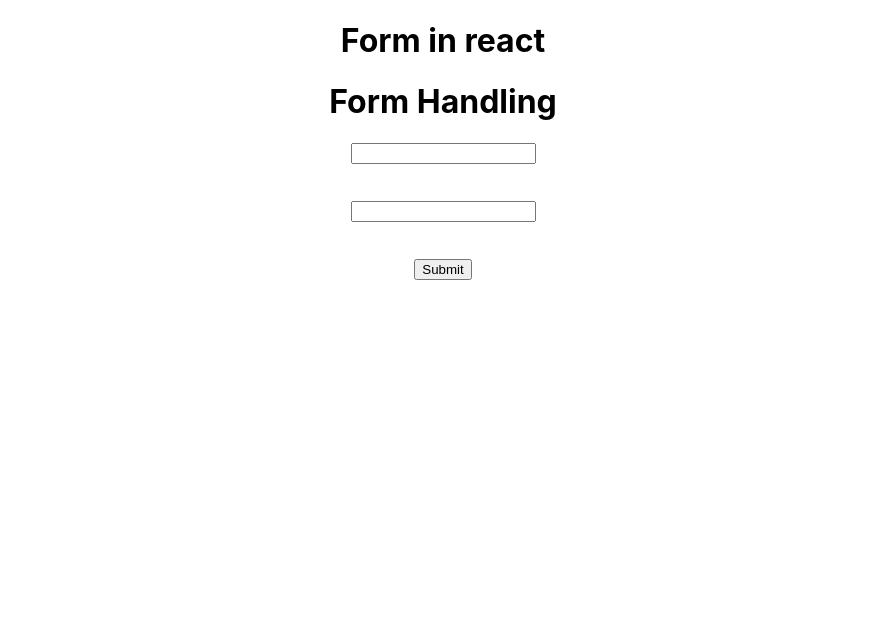
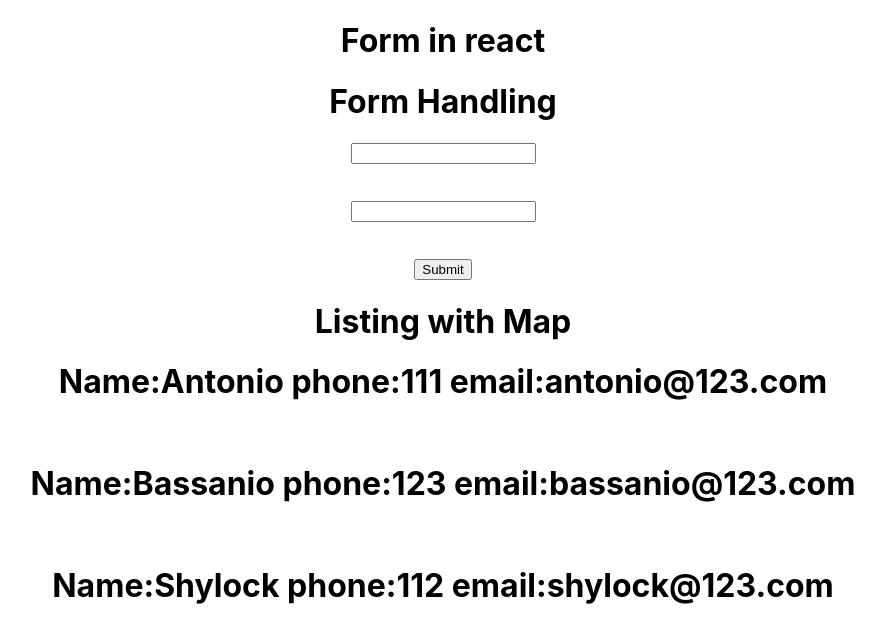
Before and after one commit to Tanisha-1799/React_Native_Projects, a React (Create React App) app in the folder React-js-Tut/blog/: page / in a window 1280 px wide. Shown: the top 642 px of the page, without its empty margins (197-1082 px from the left). Built offline with nearby package versions, Linux system fonts and the light colour scheme.

Commit message:
Learning form validation  in react

```diff
--- a/React-js-Tut/blog/src/Forms.js
+++ b/React-js-Tut/blog/src/Forms.js
@@ -7,7 +7,12 @@ export default class Forms extends React.Component{
             user:'',
             password:'',
             userError:'',
-            passwordError:''
+            passwordError:'',
+            list:[
+                {name:"Antonio",phone:"111",email:"antonio@123.com"},
+                {name:"Bassanio",phone:"123",email:"bassanio@123.com"},
+                {name:"Shylock",phone:"112",email:"shylock@123.com"}
+            ]
 
         }
     }
@@ -28,6 +33,7 @@ export default class Forms extends React.Component{
     }
     submit() {
        //validation of form
+       this.setState({userError:"",passwordError:""})
        if(this.valid()){
         alert("Form submitted successfully !!");
        }
@@ -48,6 +54,15 @@ export default class Forms extends React.Component{
                 <p>{this.state.passwordError}</p>
                 <br />
                 <button onClick={()=>{this.submit()}}>Submit</button>
+                <h1>Listing with Map</h1>
+                {
+                    this.state.list.map((item)=>
+                        <div>
+                            <h1>Name:{item.name} phone:{item.phone} email:{item.email}</h1>
+                            <br />
+                        </div>
+                    )
+                }
 
             </div>
         )
```
